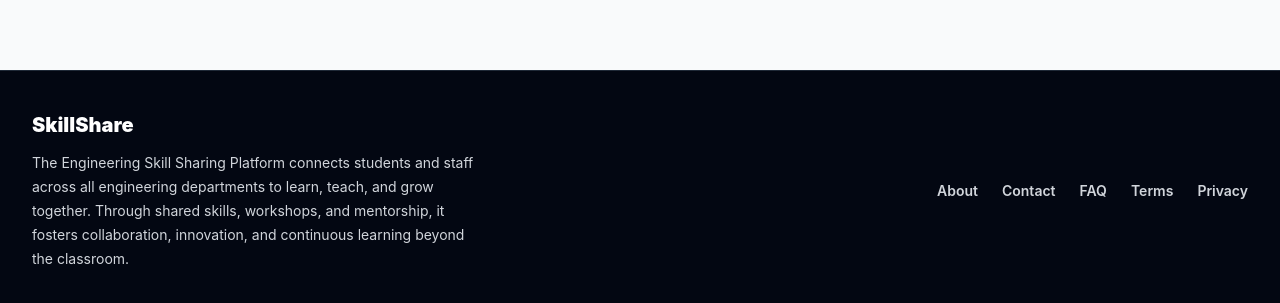
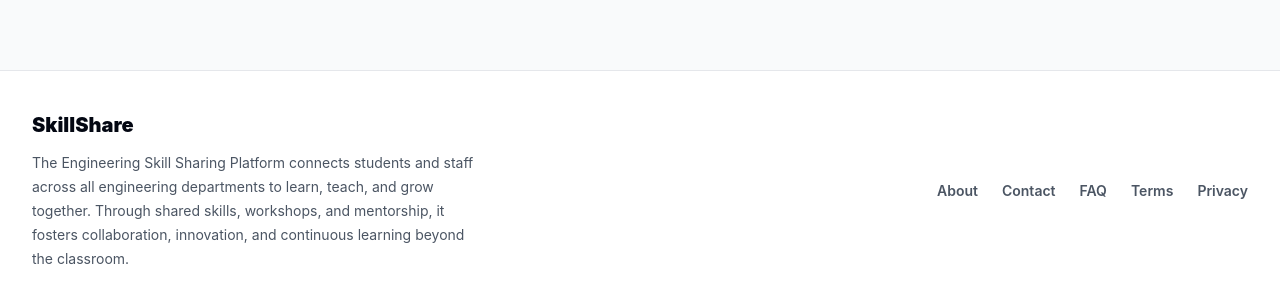
Before and after one commit to Nilanka0026/Skillshare-lms, a React (Vite) app in the folder frontend/: page /login in a window 1280 px wide. Shown: the part 731-1034 px from the top of the page. Built offline with nearby package versions, Linux system fonts and the light colour scheme; no server answers.

Commit message:
Fixed the footer theme

```diff
--- a/frontend/src/components/common/Footer.jsx
+++ b/frontend/src/components/common/Footer.jsx
@@ -2,21 +2,21 @@ import { Link } from 'react-router-dom';
 
 export function Footer() {
   return (
-    <footer className="border-t border-gray-800 bg-gray-950">
+    <footer className="border-t border-gray-200 dark:border-gray-800 bg-white dark:bg-gray-950 transition-colors duration-300">
       <div className="mx-auto grid max-w-7xl gap-8 px-4 py-10 sm:px-6 md:grid-cols-[1fr_auto] lg:px-8">
         <div>
-          <h2 className="text-xl font-black text-white">SkillShare</h2>
-          <p className="mt-3 max-w-md text-sm leading-6 text-gray-300">
+          <h2 className="text-xl font-black text-gray-950 dark:text-white">SkillShare</h2>
+          <p className="mt-3 max-w-md text-sm leading-6 text-gray-600 dark:text-gray-300">
             The Engineering Skill Sharing Platform connects students and staff across all engineering departments to learn, teach, and grow together.
             Through shared skills, workshops, and mentorship, it fosters collaboration, innovation, and continuous learning beyond the classroom.
           </p>
         </div>
-        <div className="flex flex-wrap gap-6 text-sm font-semibold text-gray-300 items-center">
-          <Link to="/about" className="hover:text-white transition">About</Link>
-          <Link to="/contact" className="hover:text-white transition">Contact</Link>
-          <Link to="/faq" className="hover:text-white transition">FAQ</Link>
-          <Link to="/terms" className="hover:text-white transition">Terms</Link>
-          <Link to="/privacy" className="hover:text-white transition">Privacy</Link>
+        <div className="flex flex-wrap gap-6 text-sm font-semibold text-gray-600 dark:text-gray-300 items-center">
+          <Link to="/about" className="hover:text-gray-950 dark:hover:text-white transition">About</Link>
+          <Link to="/contact" className="hover:text-gray-950 dark:hover:text-white transition">Contact</Link>
+          <Link to="/faq" className="hover:text-gray-950 dark:hover:text-white transition">FAQ</Link>
+          <Link to="/terms" className="hover:text-gray-950 dark:hover:text-white transition">Terms</Link>
+          <Link to="/privacy" className="hover:text-gray-950 dark:hover:text-white transition">Privacy</Link>
         </div>
       </div>
     </footer>
```
